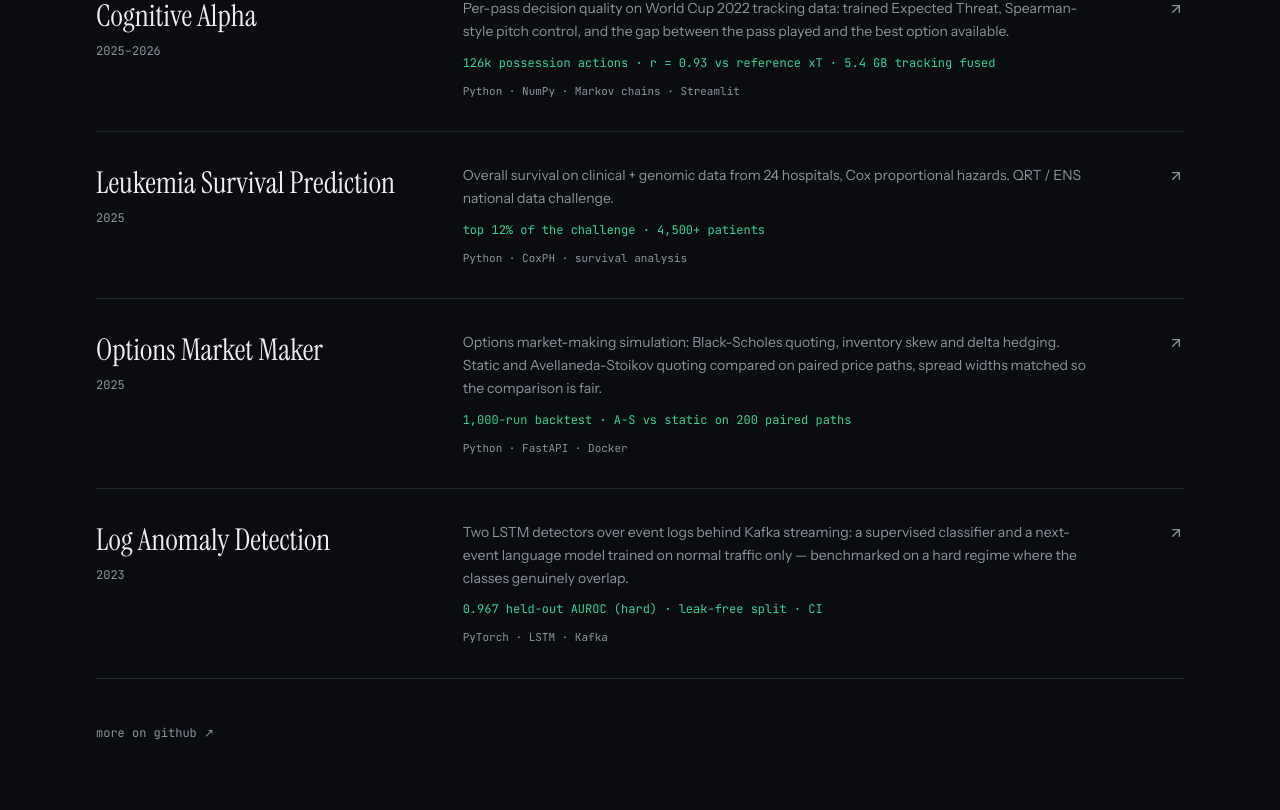
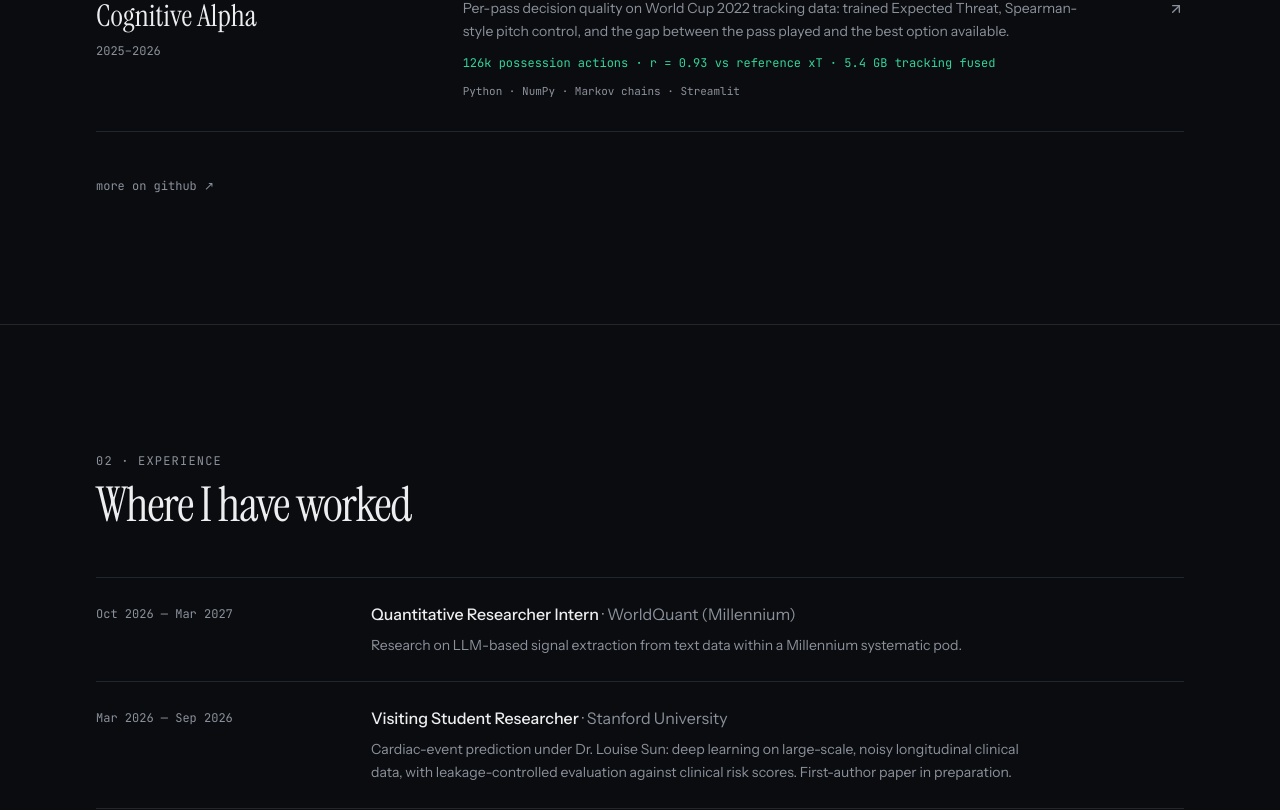
Before and after one commit to IliassSjm/portfolio, a Next.js app: page / in a window 1280 px wide. Shown: the part 1890-2700 px from the top of the page. Built offline with nearby package versions, Linux system fonts and the light colour scheme.

Commit message:
site: trim projects to flagships, drop Kuyper's Auto; WorldQuant line aligned with CV; cv: Polymarket line simplified

```diff
--- a/src/components/sections/experience.tsx
+++ b/src/components/sections/experience.tsx
@@ -6,7 +6,7 @@ const experiences = [
         company: 'WorldQuant (Millennium)',
         period: 'Oct 2026 — Mar 2027',
         description:
-            'Systematic quantitative research within a Millennium systematic pod. Mission details confidential.',
+            'Research on LLM-based signal extraction from text data within a Millennium systematic pod.',
     },
     {
         title: 'Visiting Student Researcher',
@@ -28,12 +28,6 @@ const experiences = [
         period: 'Mar 2023 — Oct 2023',
         description:
             'Backend modules for supply-chain platforms. Java, PostgreSQL, Oracle.',
-    },
-    {
-        title: 'Software Developer Intern',
-        company: "Kuyper's Auto",
-        period: 'Jun 2022 — Aug 2022',
-        description: 'Web interface and online reservation system, built directly with the owner.',
     },
 ]
 
--- a/src/components/sections/projects.tsx
+++ b/src/components/sections/projects.tsx
@@ -29,33 +29,6 @@ const projects: Project[] = [
         metrics: '126k possession actions · r = 0.93 vs reference xT · 5.4 GB tracking fused',
         tech: 'Python · NumPy · Markov chains · Streamlit',
         github: 'https://github.com/IliassSjm/cognitive-alpha',
-    },
-    {
-        title: 'Leukemia Survival Prediction',
-        year: '2025',
-        description:
-            'Overall survival on clinical + genomic data from 24 hospitals, Cox proportional hazards. QRT / ENS national data challenge.',
-        metrics: 'top 12% of the challenge · 4,500+ patients',
-        tech: 'Python · CoxPH · survival analysis',
-        github: 'https://github.com/IliassSjm/QRT-ENS-DataChallenge-',
-    },
-    {
-        title: 'Options Market Maker',
-        year: '2025',
-        description:
-            'Options market-making simulation: Black-Scholes quoting, inventory skew and delta hedging. Static and Avellaneda-Stoikov quoting compared on paired price paths, spread widths matched so the comparison is fair.',
-        metrics: '1,000-run backtest · A-S vs static on 200 paired paths',
-        tech: 'Python · FastAPI · Docker',
-        github: 'https://github.com/IliassSjm/options-market-maker-sim',
-    },
-    {
-        title: 'Log Anomaly Detection',
-        year: '2023',
-        description:
-            'Two LSTM detectors over event logs behind Kafka streaming: a supervised classifier and a next-event language model trained on normal traffic only — benchmarked on a hard regime where the classes genuinely overlap.',
-        metrics: '0.967 held-out AUROC (hard) · leak-free split · CI',
-        tech: 'PyTorch · LSTM · Kafka',
-        github: 'https://github.com/IliassSjm/large-anomaly-detection',
     },
 ]
 
```
Also changed, not shown: 1 other file (tests, documents, lock files or other folders).
